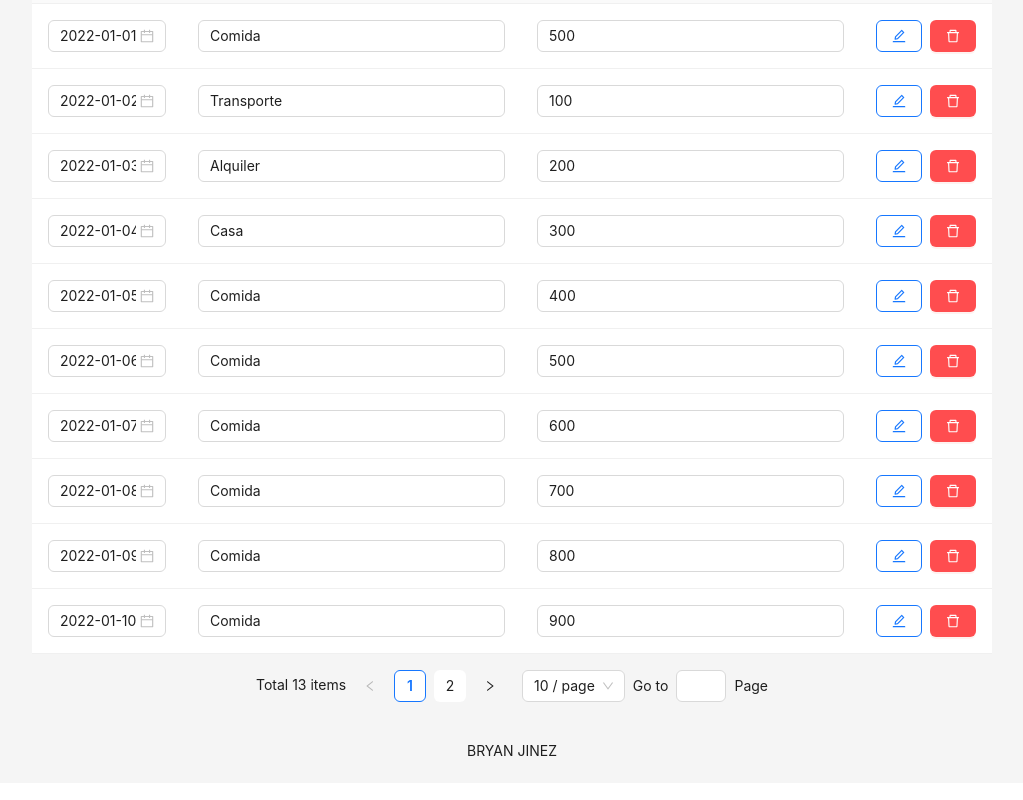
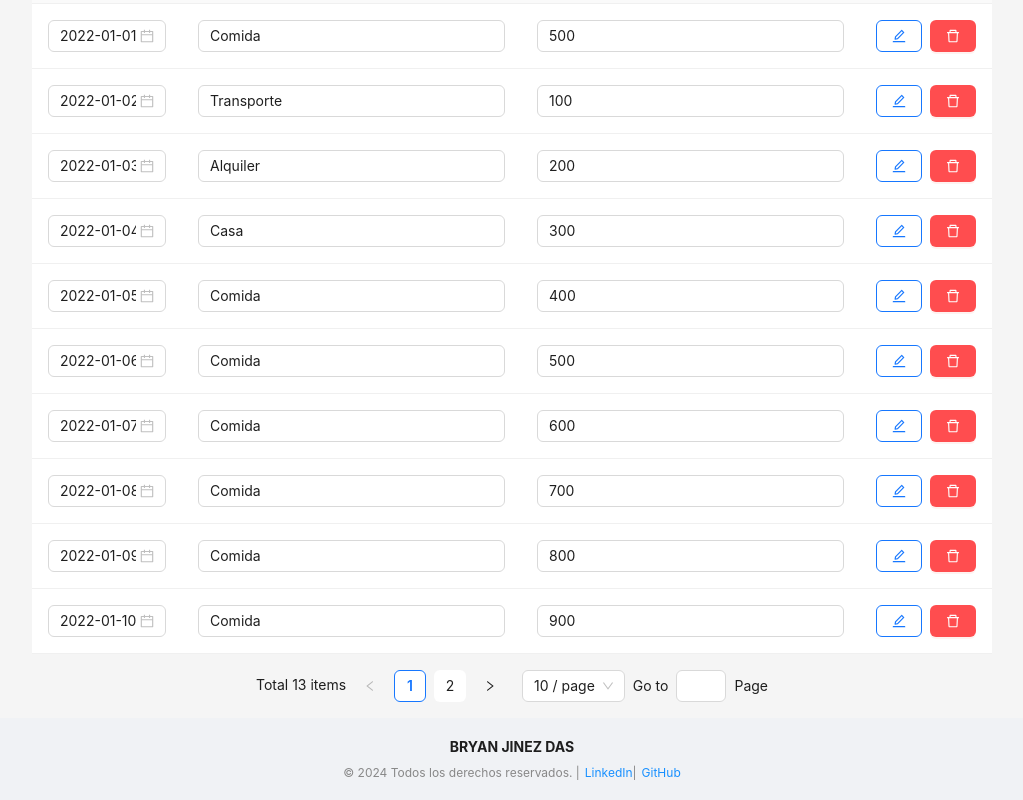
Before and after one commit to 21edclique/CI-CD, a React (Create React App) app: page / in a window 1280 px wide. Shown: the part 181-981 px from the top of the page, without its empty margins (128-1151 px from the left). Built offline with nearby package versions, Linux system fonts and the light colour scheme.

Commit message:
footer and gitactions changes

```diff
--- a/src/components/FooterApp.jsx
+++ b/src/components/FooterApp.jsx
@@ -7,9 +7,23 @@ import React from "react";
  * @return {JSX.Element} The rendered FooterApp component.
  */
 const FooterApp = () => {
+  const currentYear = new Date().getFullYear();
+
   return (
-    <Footer style={{ textAlign: "center" }}>
-      BRYAN JINEZ
+    <Footer style={{ textAlign: "center", backgroundColor: "#f0f2f5", padding: "20px" }}>
+      <div style={{ marginBottom: "10px" }}>
+        <strong>BRYAN JINEZ DAS</strong>
+      </div>
+      <div style={{ fontSize: "12px", color: "#888" }}>
+        © {currentYear} Todos los derechos reservados. |
+        <a href="https://www.linkedin.com/in/bryan-jinez" target="_blank" rel="noopener noreferrer" style={{ marginLeft: "5px", color: "#1890ff" }}>
+          LinkedIn
+        </a>
+        |
+        <a href="https://github.com/bryan-jinez" target="_blank" rel="noopener noreferrer" style={{ marginLeft: "5px", color: "#1890ff" }}>
+          GitHub
+        </a>
+      </div>
     </Footer>
   );
 };
```
